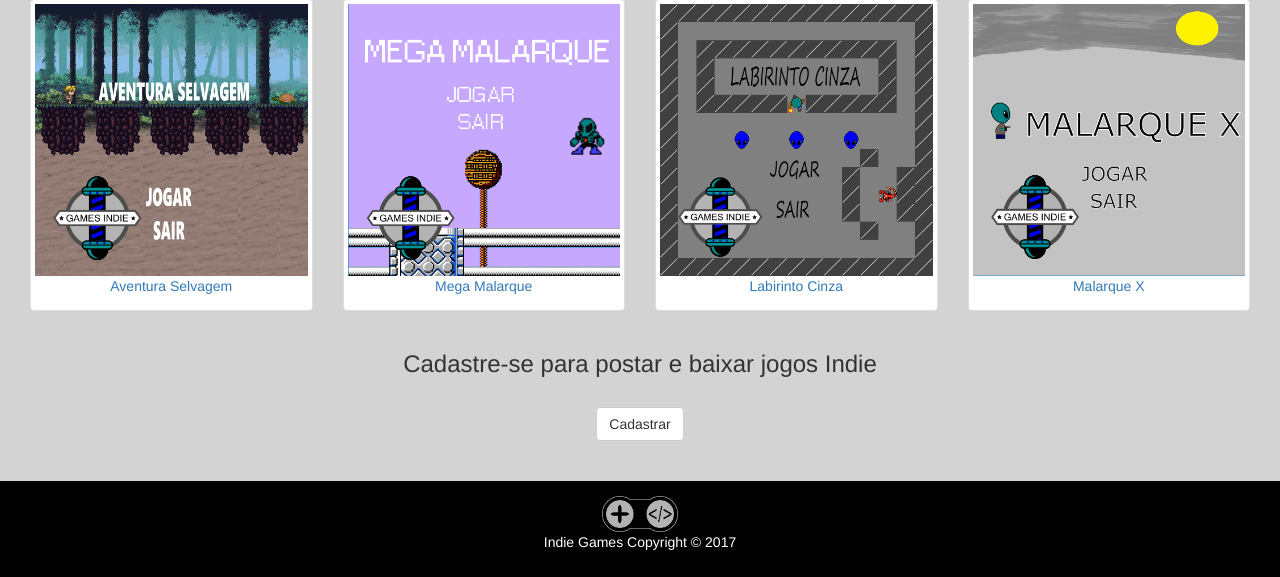
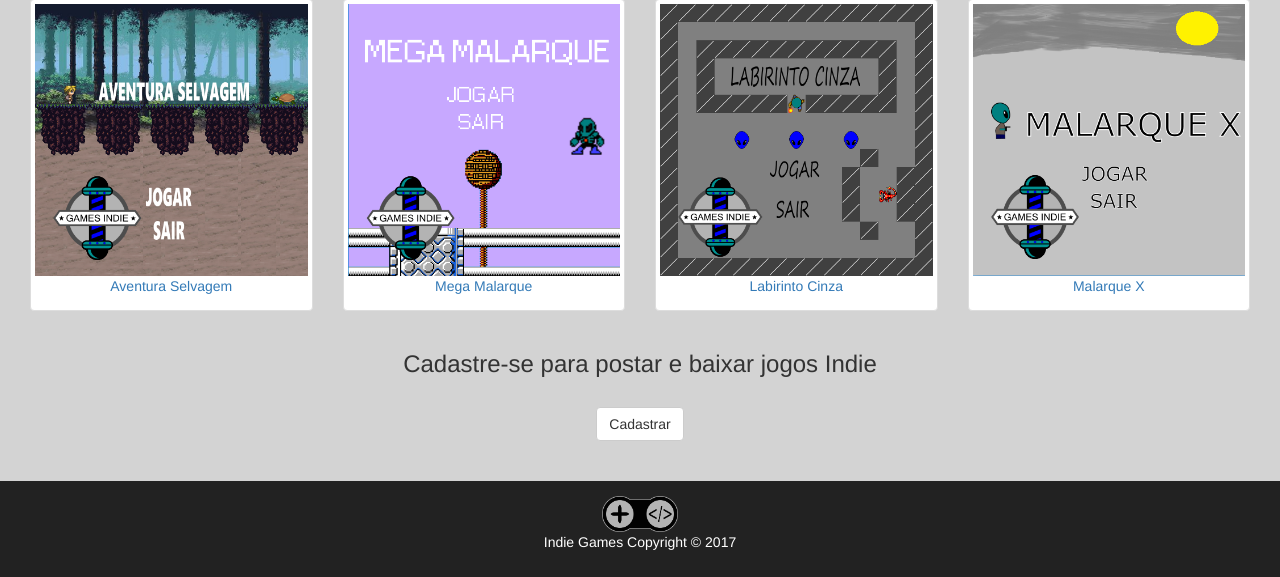
Before and after one commit to isperLucas/indiegames, a PHP site: page / in a window 1280 px wide. Shown: the part 610-1187 px from the top of the page. Run offline with PHP 8.4, Linux system fonts and the light colour scheme; some libraries are stand-ins or nearby versions.

Commit message:
Add files via upload

```diff
--- a/css/styles.css
+++ b/css/styles.css
@@ -108,7 +108,7 @@ body {
 }
 
  footer {
-	background-color: #000000;
+	background-color: #222222;
 	color: white;
 	padding: 15px;
 }
```
